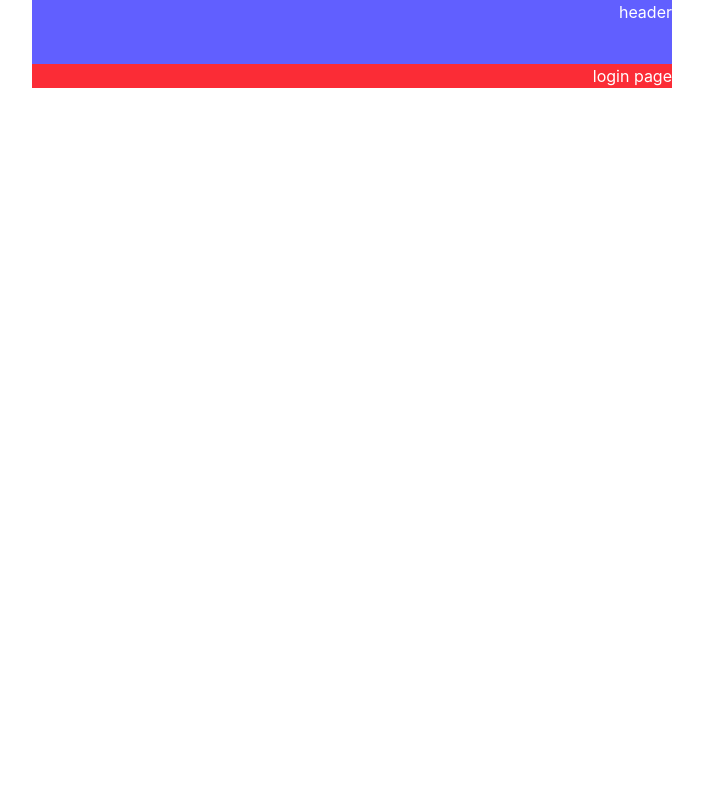
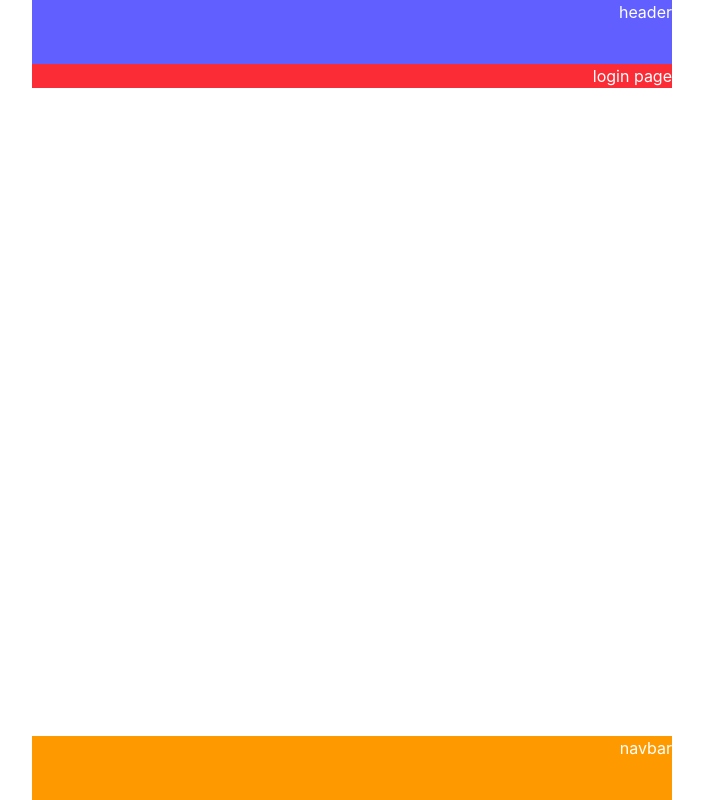
Before and after one commit to abolfazlj10/madarMarket, a React (Vite) app in the folder apps/web/: page /login in a window 1280 px wide. Shown: the whole page, without its empty margins (340-1043 px from the left). Built offline with nearby package versions, Linux system fonts and the light colour scheme.

Commit message:
navbar postion

```diff
--- a/apps/web/index.html
+++ b/apps/web/index.html
@@ -4,7 +4,7 @@
     <meta charset="UTF-8" />
     <link rel="icon" type="image/svg+xml" href="/madaMarketLogo.svg" />
     <meta name="viewport" content="width=device-width, initial-scale=1.0" />
-    <title>مدار مارکت</title>
+    <title>مادر مارکت</title>
   </head>
   <body>
     <div id="root"></div>
--- a/apps/web/src/App.tsx
+++ b/apps/web/src/App.tsx
@@ -2,16 +2,18 @@ import { BrowserRouter as Router, Routes, Route } from 'react-router-dom';
 import Home from './pages/home';
 import Login from './pages/login';
 import Header from './components/header';
+import Navbar from './components/navbar';
 
 function App() {
   return (
     <Router>
-      <div className=''>
+      <div className='max-w-screen-sm mx-auto h-screen relative'>
         <Header />
         <Routes>
           <Route path="/" element={<Home />} />
           <Route path="/login" element={<Login />} />
         </Routes>
+        <Navbar />
       </div>
     </Router>
   );
--- /dev/null
+++ b/apps/web/src/components/navbar.tsx
@@ -0,0 +1,9 @@
+const Navbar = () => {
+    return (
+        <div className="absolute h-16 bottom-0 w-full bg-amber-500 text-white">
+            navbar
+        </div>
+    );
+}
+
+export default Navbar;
--- a/apps/web/src/index.css
+++ b/apps/web/src/index.css
@@ -2,5 +2,4 @@
 
 body {
     direction: rtl;
-    @apply h-screen max-w-screen-sm mx-auto;
 }
```
